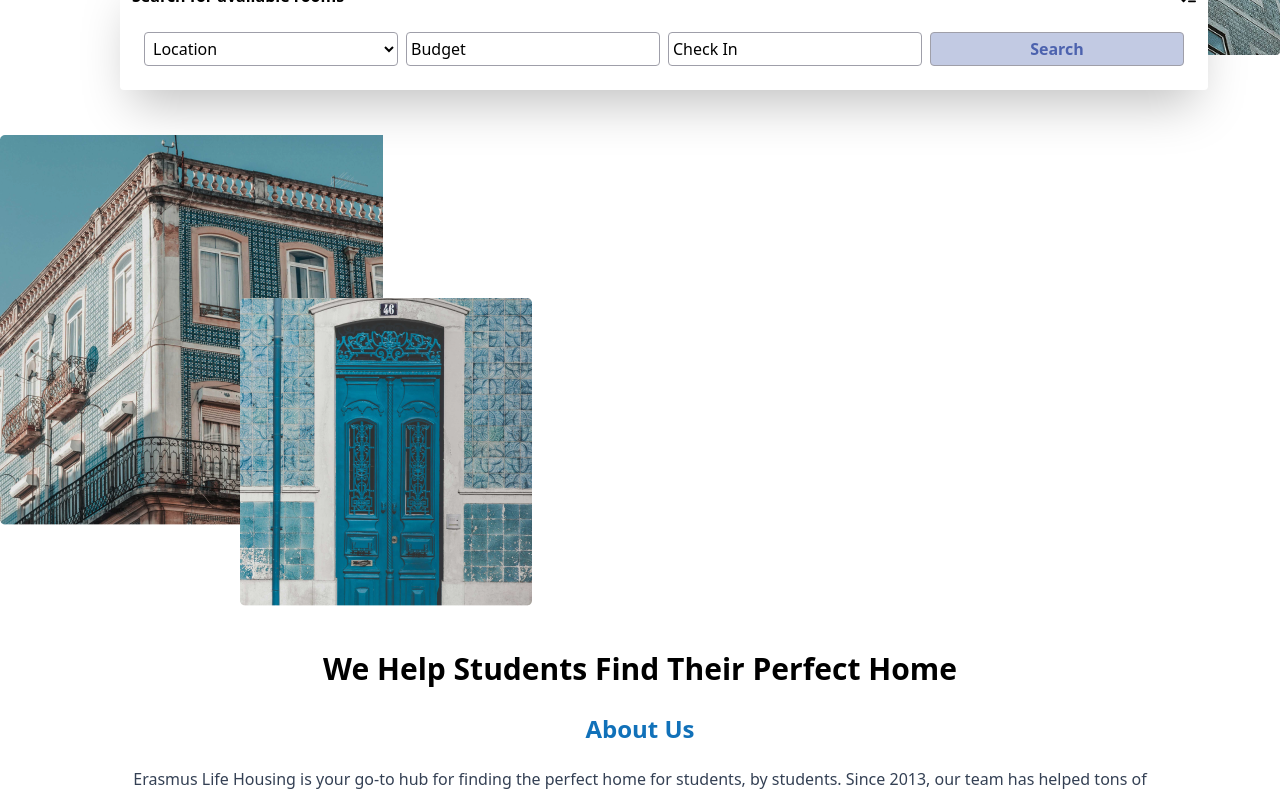
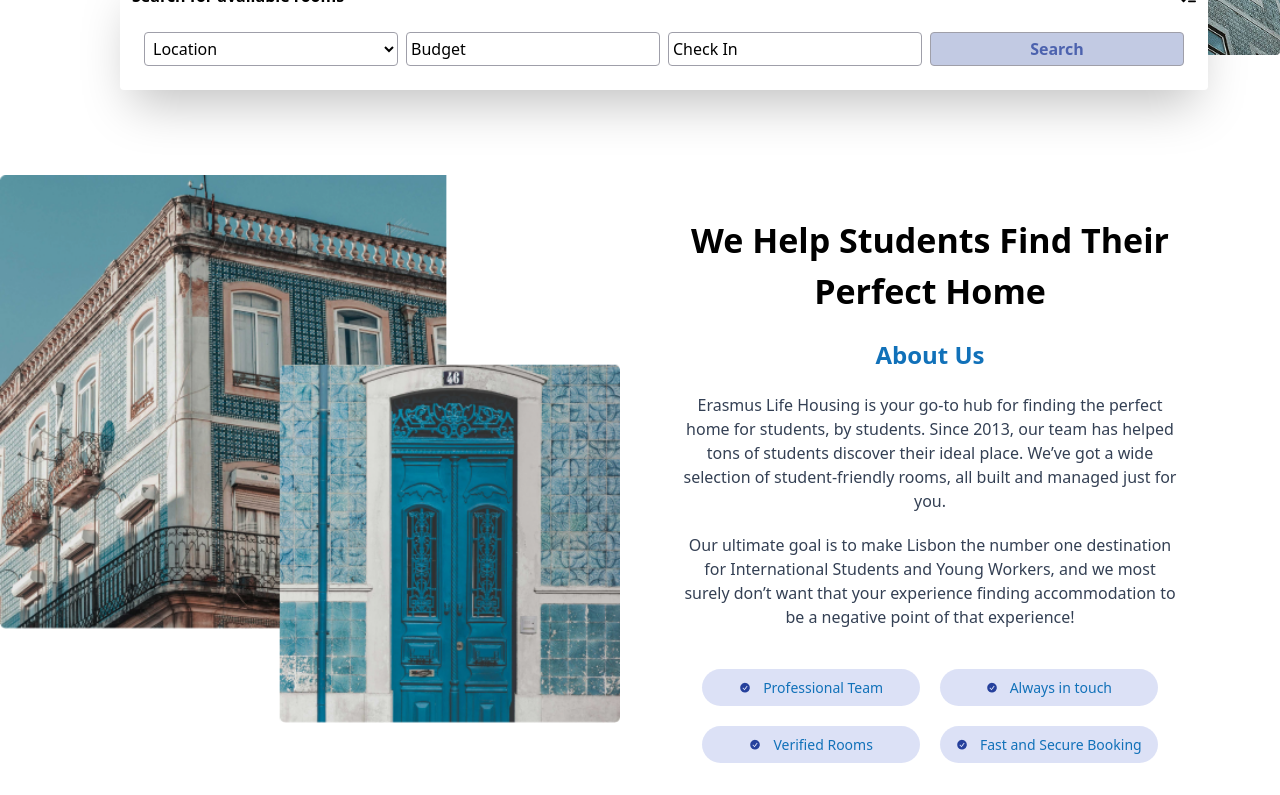
Before and after one commit to DsDigitalz/Booking-Website, a React (Vite) app: page / in a window 1280 px wide. Shown: the part 540-1335 px from the top of the page. Built offline with nearby package versions, Linux system fonts and the light colour scheme.

Commit message:
created Component RoomCards.jsx

```diff
--- a/src/App.jsx
+++ b/src/App.jsx
@@ -2,6 +2,7 @@ import React from 'react'
 import Header from './Component/Header'
 import Hero from './Component/Hero'
 import About from './Component/About'
+import RoomCards from './Component/RoomCards'
 
 export default function App() {
   return (
@@ -9,6 +10,7 @@ export default function App() {
       <Header/>
       <Hero/>
       <About/>
+      <RoomCards/>
     </div>
   )
 }
--- a/src/Component/About.jsx
+++ b/src/Component/About.jsx
@@ -2,16 +2,16 @@ import React from "react";
 
 export default function About() {
   return (
-    <section className="max-w-[1440px] mt-20 mx-auto flex flex-col ">
+    <section className="max-w-[1440px] mt-20 lg:mt-30 mx-auto flex flex-col lg:flex-row ">
       {/* About image */}
-      <div>
-        <img src="AboutImg.png" alt="" />
+      <div className=" justify-center w-full lg:flex-1">
+        <img src="AboutImg.png" alt="" className="w-full" />
       </div>
 
       {/* About Info */}
-      <div className="mt-10 flex flex-col items-center">
-        <div>
-          <h1 className="font-bold text-[30px] text-center">
+      <div className="mt-10 flex flex-col items-center lg:flex-1 lg:pr-10 ">
+        <div className='w-[90%]'>
+          <h1 className="font-bold text-[30px] text-center lg:w-] lg:text-[34px]">
             We Help Students Find Their Perfect Home
           </h1>
         </div>
@@ -30,24 +30,30 @@ export default function About() {
             point of that experience!
           </p>
         </div>
-        <div className="mt-10 grid grid-cols-1 gap-5 text-[14px]">
-          <div className="flex items-center gap-3 rounded-full bg-[#8d9fe24f] py-2 px-3 text-[#1171B9]">
+        <div className="mt-10 grid grid-cols-1 gap-5 text-[14px] md:grid-cols-2">
+          <div className="flex justify-center items-center gap-3 rounded-full bg-[#8d9fe24f] py-2 px-3 text-[#1171B9]">
             <div>
-              <img src="check-circle.png" alt="" />
+              <img src="check-circle.png" alt="" className="" />
             </div>
             <p>Professional Team</p>
           </div>
-          <div className="flex items-center gap-3 rounded-full bg-[#8d9fe24f] py-2 px-3 text-[#1171B9]">
+          <div className=" flex justify-center items-center gap-3 rounded-full bg-[#8d9fe24f] py-2 px-3 text-[#1171B9]">
             <div>
               <img src="check-circle.png" alt="" />
             </div>
             <p>Always in touch</p>
           </div>
-          <div className="flex items-center gap-3 rounded-full bg-[#8d9fe24f] py-2 px-3 text-[#1171B9]">
+          <div className="flex justify-center items-center gap-3 rounded-full bg-[#8d9fe24f] py-2 px-3 text-[#1171B9]">
             <div>
               <img src="check-circle.png" alt="" />
             </div>
             <p>Verified Rooms</p>
+          </div>
+          <div className="flex justify-center items-center gap-3 rounded-full bg-[#8d9fe24f] py-2 px-4 text-[#1171B9]">
+            <div>
+              <img src="check-circle.png" alt="" />
+            </div>
+            <p>Fast and Secure Booking</p>
           </div>
         </div>
       </div>
--- /dev/null
+++ b/src/Component/RoomCards.jsx
@@ -0,0 +1,11 @@
+import React from "react";
+
+export default function RoomCards() {
+  return (
+    <section className="max-w-[1440px] mt-20">
+      <div>
+
+      </div>
+    </section>
+  );
+}
```
